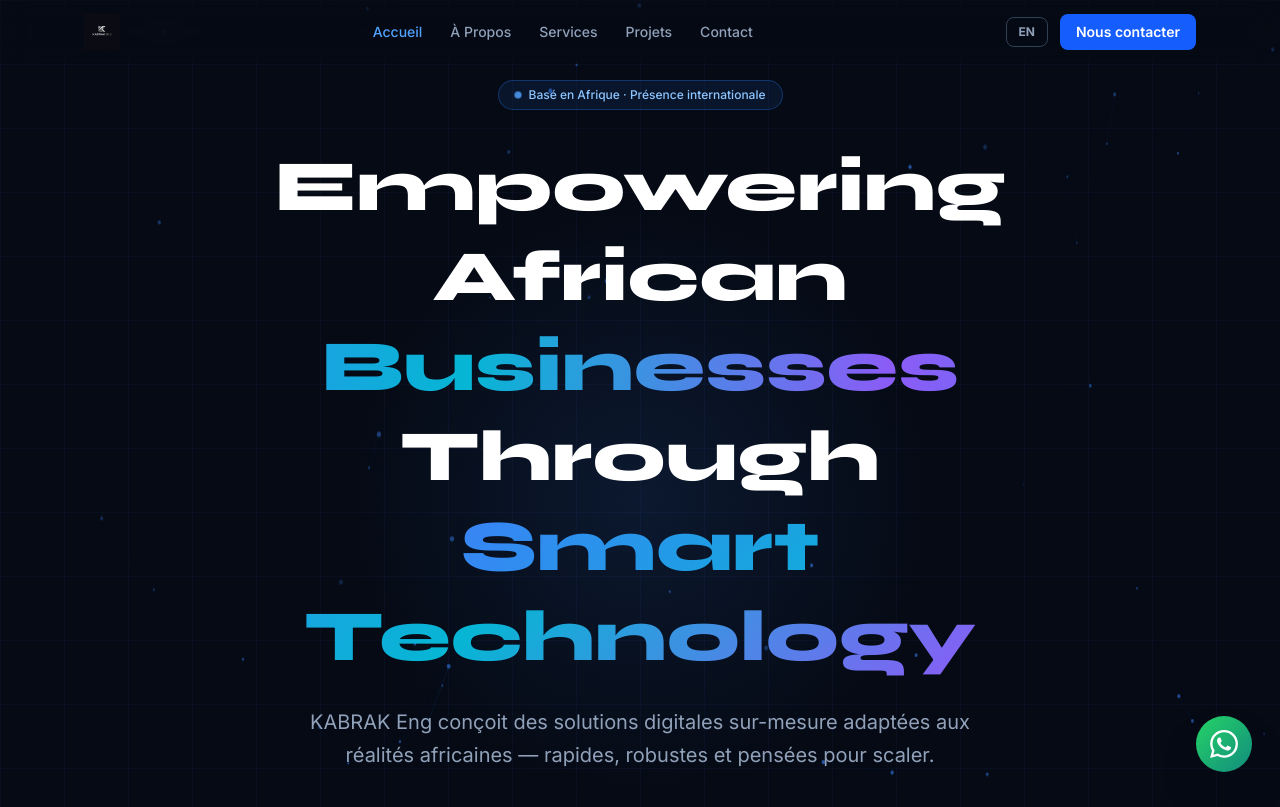
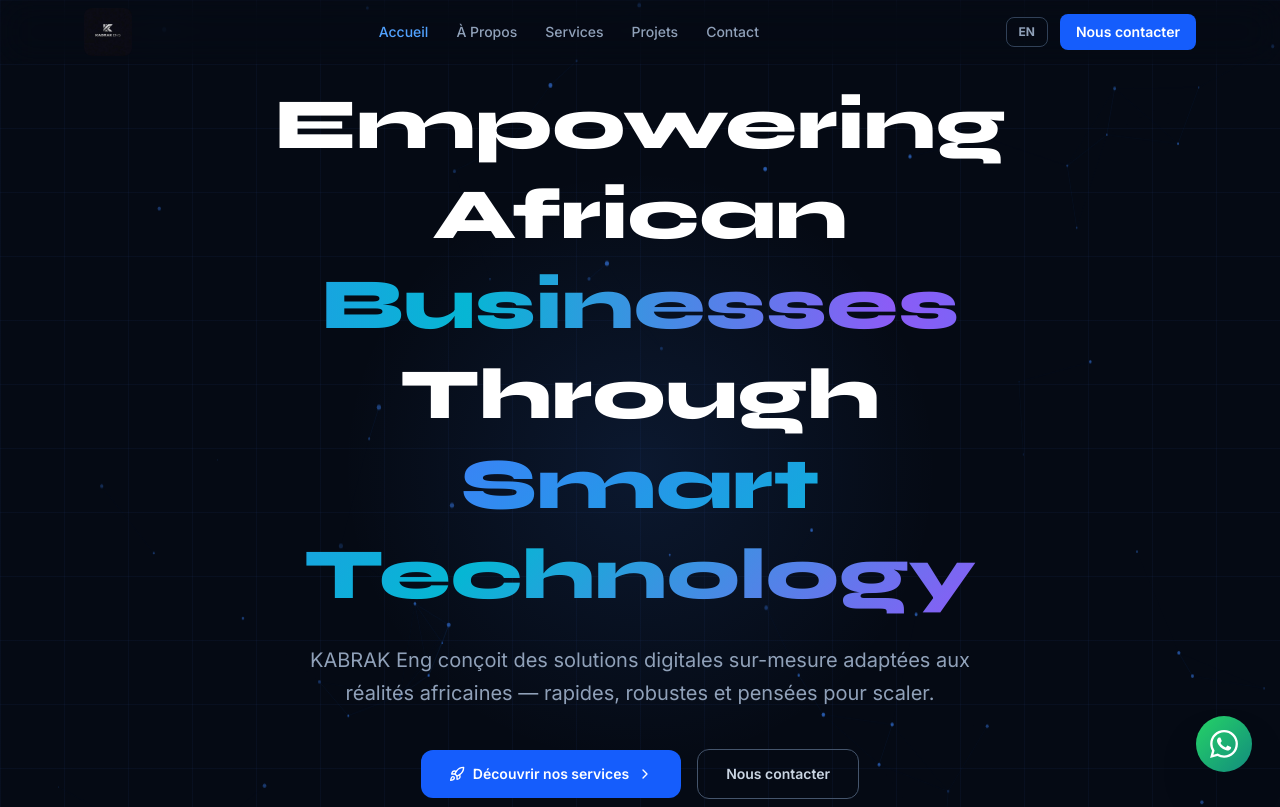
Before and after one commit to Rikiatou/kabrak-eng, a React (Vite) app: page / in a window 1280 px wide. Shown: the top 807 px of the page. Built offline with nearby package versions, Linux system fonts and the light colour scheme.

Commit message:
fix: remove Africa badge, bigger logo, fix all WhatsApp numbers

```diff
--- a/src/components/Footer.jsx
+++ b/src/components/Footer.jsx
@@ -38,7 +38,7 @@
           {/* Brand */}
           <div className="lg:col-span-2">
             <div className="mb-4">
-              <img src="/logo-kabrakeng.jpeg" alt="KABRAK Eng" className="h-10 w-auto object-contain" />
+              <img src="/logo-kabrakeng.jpeg" alt="KABRAK Eng" className="h-14 w-auto object-contain rounded-lg" />
             </div>
             <p className="text-slate-400 text-sm leading-relaxed max-w-xs mb-5">
               {t.footer.tagline}
--- a/src/components/Navbar.jsx
+++ b/src/components/Navbar.jsx
@@ -31,7 +31,7 @@
       <div className="max-w-6xl mx-auto px-5 flex items-center justify-between h-16">
         {/* Logo */}
         <Link to="/" className="flex items-center gap-2 group">
-          <img src="/logo-kabrakeng.jpeg" alt="KABRAK Eng" className="h-9 w-auto group-hover:scale-105 transition-transform object-contain" />
+          <img src="/logo-kabrakeng.jpeg" alt="KABRAK Eng" className="h-12 w-auto group-hover:scale-105 transition-transform object-contain rounded-lg" />
         </Link>
 
         {/* Desktop links */}
--- a/src/pages/Contact.jsx
+++ b/src/pages/Contact.jsx
@@ -162,7 +162,7 @@
                     Merci pour votre message. On vous répond dans les 24h. En attendant, vous pouvez aussi nous joindre sur WhatsApp.
                   </p>
                   <a
-                    href={`https://wa.me/237600000000?text=${whatsappMsg}`}
+                    href={`https://wa.me/${phone}?text=${whatsappMsg}`}
                     target="_blank"
                     rel="noopener noreferrer"
                     className="mt-6 inline-flex items-center gap-2 px-5 py-2.5 rounded-xl text-sm font-semibold text-white transition-all"
--- a/src/pages/Home.jsx
+++ b/src/pages/Home.jsx
@@ -98,12 +98,6 @@
 
         <div className="relative z-10 text-center px-5 pt-20 pb-16 max-w-4xl mx-auto">
           {/* Badge */}
-          <div className="inline-flex items-center gap-2 px-4 py-1.5 rounded-full border border-blue-500/30
-            bg-blue-500/10 text-blue-300 text-xs font-medium mb-8 fade-in-up">
-            <span className="w-1.5 h-1.5 rounded-full bg-blue-400 pulse-dot" />
-            Basé en Afrique · Présence internationale
-          </div>
-
           <h1 className="font-display font-black text-5xl sm:text-6xl md:text-7xl text-white leading-tight mb-6 fade-in-up"
             style={{ animationDelay: '0.1s' }}>
             Empowering African<br />
```
